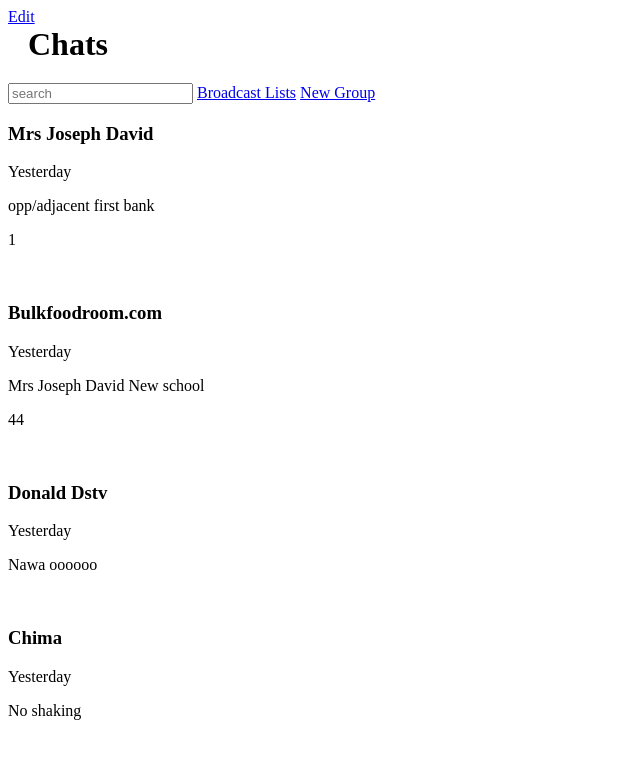
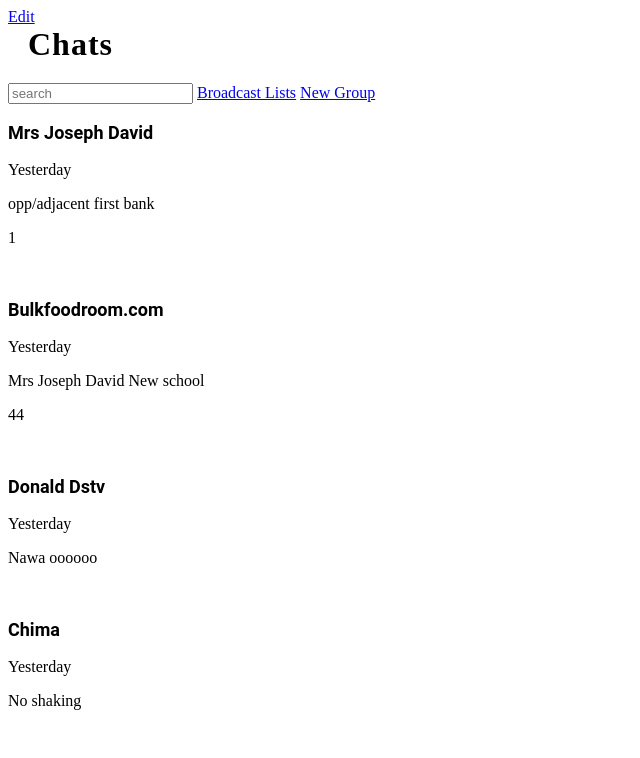
Before and after one commit to Estherstarr/whatsapp-clone, a plain HTML site: page index.html in a window 1280 px wide. Shown: the whole page, without its empty margins (0-640 px from the left). Drawn offline with Linux system fonts and the light colour scheme.

Commit message:
added a style in css

```diff
--- a/css/style.css
+++ b/css/style.css
@@ -1,8 +1,14 @@
 h1 {
-    font-family:;
+    font-family:"Times New Roman";
+    letter-spacing: 1px;
     width: 0 auto;
     margin: 0 auto;
     background-color:white;
     padding: 0 20px 20px 20px;
     border: 5px light black;
   }
+
+  .bold-black{
+     font-size: 18px;
+     font-family: Roboto;
+  }
--- a/index.html
+++ b/index.html
@@ -19,7 +19,7 @@
 <a href="#">New Group</a>
 
 <img src="">
-<h3>Mrs Joseph David</h3>
+<h3 class="bold-black">Mrs Joseph David</h3>
 <p>Yesterday</p>
 <p>opp/adjacent first bank</p>
  <p>1</p>
@@ -27,19 +27,19 @@
 
 
  <img src="">
- <h3>Bulkfoodroom.com</h3>
+ <h3 class="bold-black" >Bulkfoodroom.com</h3>
  <p>Yesterday</p>
  <p>Mrs Joseph David New school</p>
  <p>44</p>
 
 
  <img src="">
- <h3>Donald Dstv</h3>
+ <h3 class="bold-black" >Donald Dstv</h3>
  <p>Yesterday</p>
  <p>Nawa oooooo</p>
 
  <img src="">
-  <h3>Chima</h3>
+  <h3 class="bold-black">Chima</h3>
     <p>Yesterday</p>
  <p>No shaking</p>
 
```
